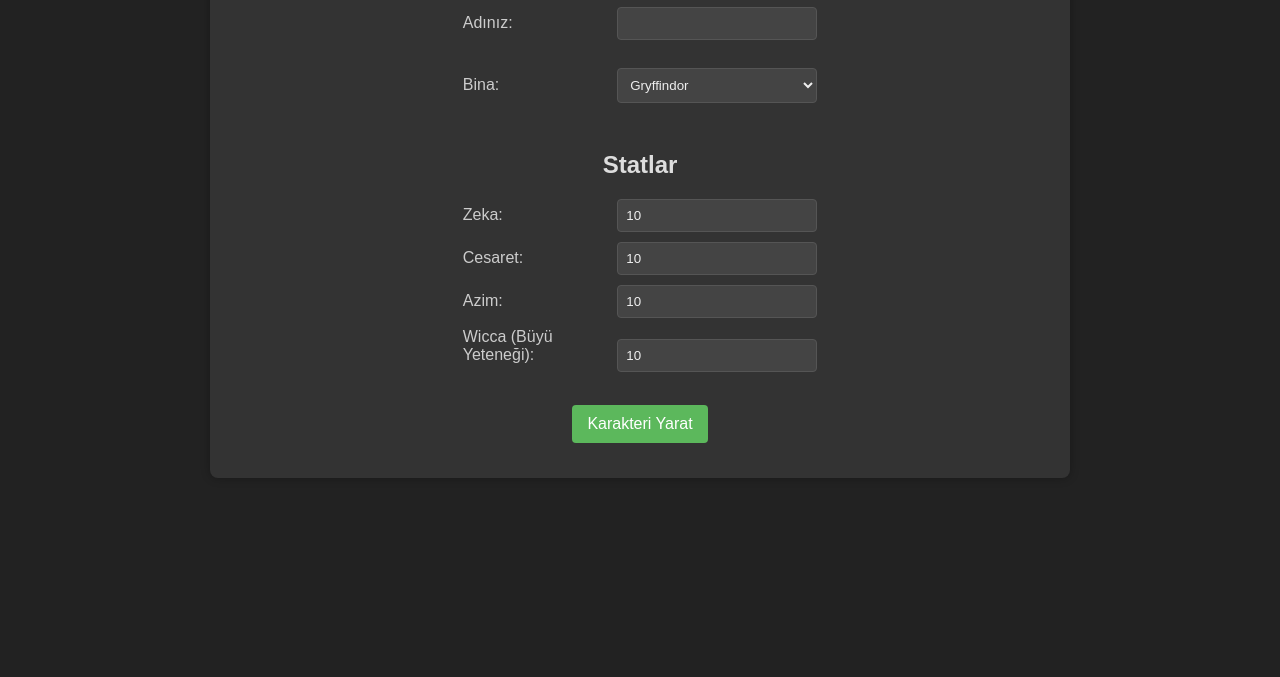
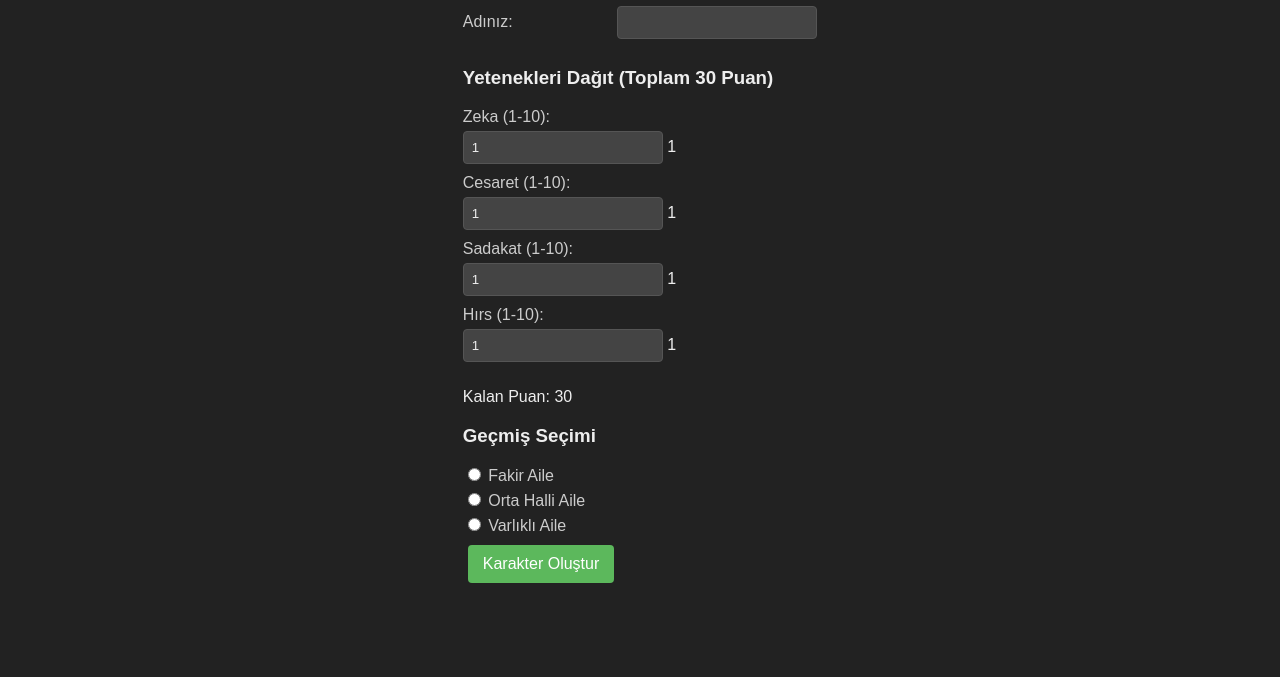
Before and after one commit to myNovitius/HP_TEST, a plain HTML site: page index.html in a window 1280 px wide. Shown: the part 123-800 px from the top of the page. Drawn offline with Linux system fonts and the light colour scheme.

Commit message:
index.html

```diff
--- a/index.html
+++ b/index.html
@@ -1,49 +1,99 @@
 <!DOCTYPE html>
-<html>
+<html lang="tr">
 <head>
-    <title>Hogwarts Macerası</title>
+    <meta charset="UTF-8">
+    <meta name="viewport" content="width=device-width, initial-scale=1.0">
+    <title>Harry Potter Metin RPG</title>
     <link rel="stylesheet" href="style.css">
 </head>
 <body>
-    <div id="envanter-alani">
-        <h2>Envanter</h2>
-        <ul id="envanter"></ul>
-    </div>
+    <div id="game-container">
+        <aside id="inventory-panel">
+            <h3>Envanter</h3>
+            <ul id="inventory-list"></ul>
+            <div id="money-status"></div>
+        </aside>
 
-    <div id="karakter-yaratma-ekrani">
-        <h1>Hogwarts Öğrencisi Yarat</h1>
-        <label for="karakter-adi">Adınız:</label>
-        <input type="text" id="karakter-adi"><br><br>
+        <main id="main-content">
+            <section id="character-creation" class="screen">
+                <h2>Karakter Oluştur</h2>
+                <div class="form-group">
+                    <label for="character-name">Adınız:</label>
+                    <input type="text" id="character-name">
+                </div>
+                <div id="ability-distribution">
+                    <h3>Yetenekleri Dağıt (Toplam 30 Puan)</h3>
+                    <div class="ability">
+                        <label for="intelligence">Zeka (1-10):</label>
+                        <div class="ability-input">
+                            <input type="number" id="intelligence" min="1" max="10" value="1">
+                            <span class="ability-value">1</span>
+                        </div>
+                    </div>
+                    <div class="ability">
+                        <label for="courage">Cesaret (1-10):</label>
+                        <div class="ability-input">
+                            <input type="number" id="courage" min="1" max="10" value="1">
+                            <span class="ability-value">1</span>
+                        </div>
+                    </div>
+                    <div class="ability">
+                        <label for="loyalty">Sadakat (1-10):</label>
+                        <div class="ability-input">
+                            <input type="number" id="loyalty" min="1" max="10" value="1">
+                            <span class="ability-value">1</span>
+                        </div>
+                    </div>
+                    <div class="ability">
+                        <label for="ambition">Hırs (1-10):</label>
+                        <div class="ability-input">
+                            <input type="number" id="ambition" min="1" max="10" value="1">
+                            <span class="ability-value">1</span>
+                        </div>
+                    </div>
+                    <p id="remaining-points">Kalan Puan: 30</p>
+                </div>
+                <div id="background-selection">
+                    <h3>Geçmiş Seçimi</h3>
+                    <div class="radio-group">
+                        <input type="radio" id="poor" name="background" value="1">
+                        <label for="poor">Fakir Aile</label>
+                    </div>
+                    <div class="radio-group">
+                        <input type="radio" id="middle" name="background" value="2">
+                        <label for="middle">Orta Halli Aile</label>
+                    </div>
+                    <div class="radio-group">
+                        <input type="radio" id="wealthy" name="background" value="3">
+                        <label for="wealthy">Varlıklı Aile</label>
+                    </div>
+                </div>
+                <button id="create-character-button">Karakter Oluştur</button>
+            </section>
 
-        <label for="bina">Bina:</label>
-        <select id="bina">
-            <option value="Gryffindor">Gryffindor</option>
-            <option value="Hufflepuff">Hufflepuff</option>
-            <option value="Ravenclaw">Ravenclaw</option>
-            <option value="Slytherin">Slytherin</option>
-        </select><br><br>
+            <section id="sorting-hat" class="screen" style="display: none;">
+                <h2>Seçmen Şapka Sınavı</h2>
+                <div id="sorting-hat-question"></div>
+                <div id="sorting-hat-answers"></div>
+                <div id="sorting-hat-result"></div>
+            </section>
 
-        <h2>Statlar</h2>
-        <div id="stat-alanlari">
-            <label for="zeka">Zeka:</label>
-            <input type="number" id="zeka" value="10" min="1" max="20"><br>
+            <section id="diagon-alley" class="screen" style="display: none;">
+                <h2>Diagon Yolu</h2>
+                <div id="shops"></div>
+                <button id="finish-shopping-button" style="display: none;">Alışverişi Bitir</button>
+            </section>
 
-            <label for="cesaret">Cesaret:</label>
-            <input type="number" id="cesaret" value="10" min="1" max="20"><br>
-
-            <label for="azim">Azim:</label>
-            <input type="number" id="azim" value="10" min="1" max="20"><br>
-
-            <label for="wicca">Wicca (Büyü Yeteneği):</label>
-            <input type="number" id="wicca" value="10" min="1" max="20"><br>
-        </div><br>
-
-        <button onclick="karakterYarat()">Karakteri Yarat</button>
-    </div>
-
-    <div id="oyun-alani" style="display: none;">
-        <h1>Hogwarts Macerası Başlıyor!</h1>
-        <div id="oyun-metni"></div>
+            <section id="game-play" class="screen" style="display: none;">
+                <h1>Harry Potter ve Felsefe Taşı</h1>
+                <div id="message-area"></div>
+                <div id="input-area">
+                    <label for="command">Ne yapmak istersiniz?</label>
+                    <input type="text" id="command">
+                    <button id="send-button">Gönder</button>
+                </div>
+            </section>
+        </main>
     </div>
 
     <script src="script.js"></script>
```
